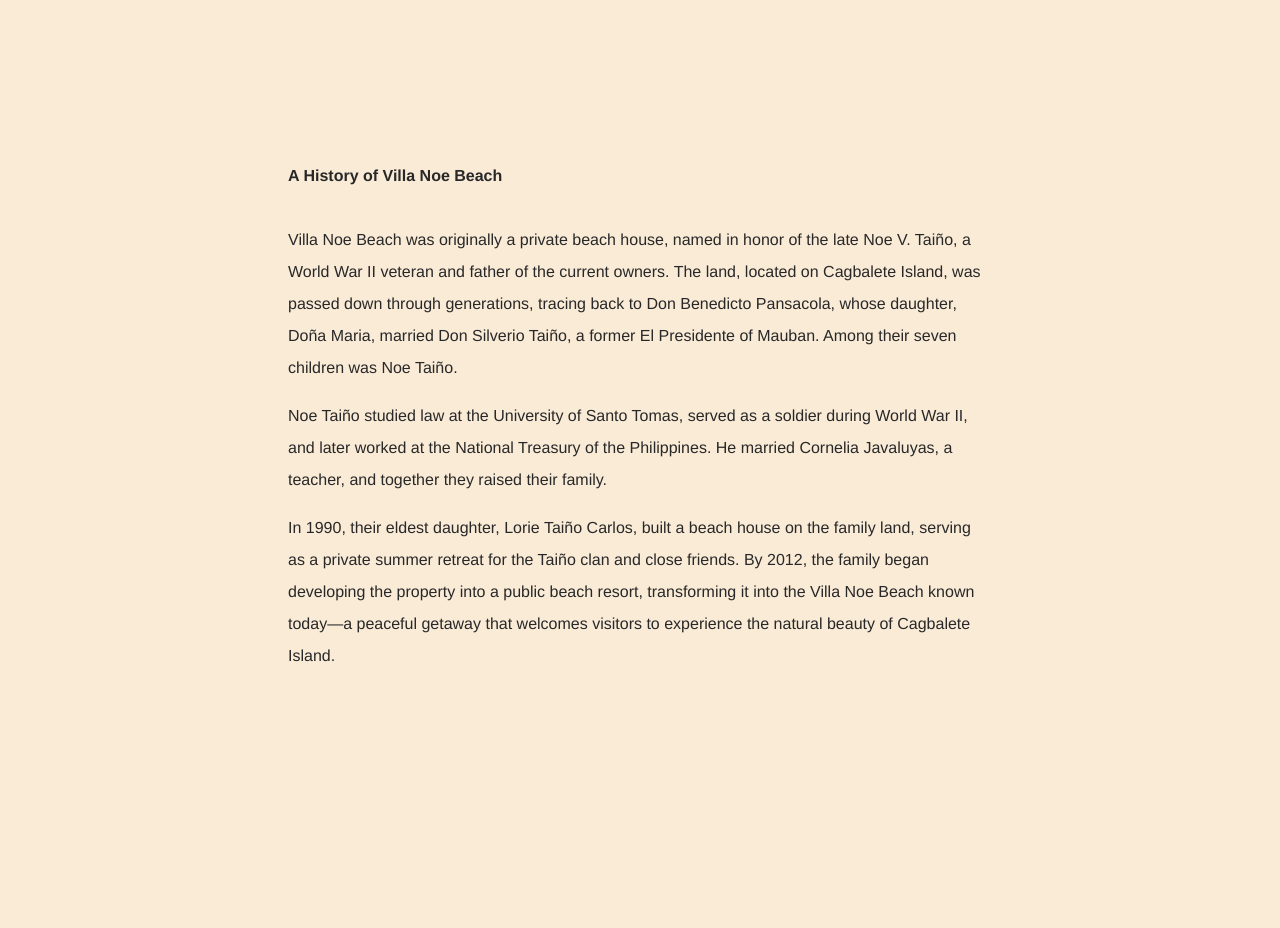
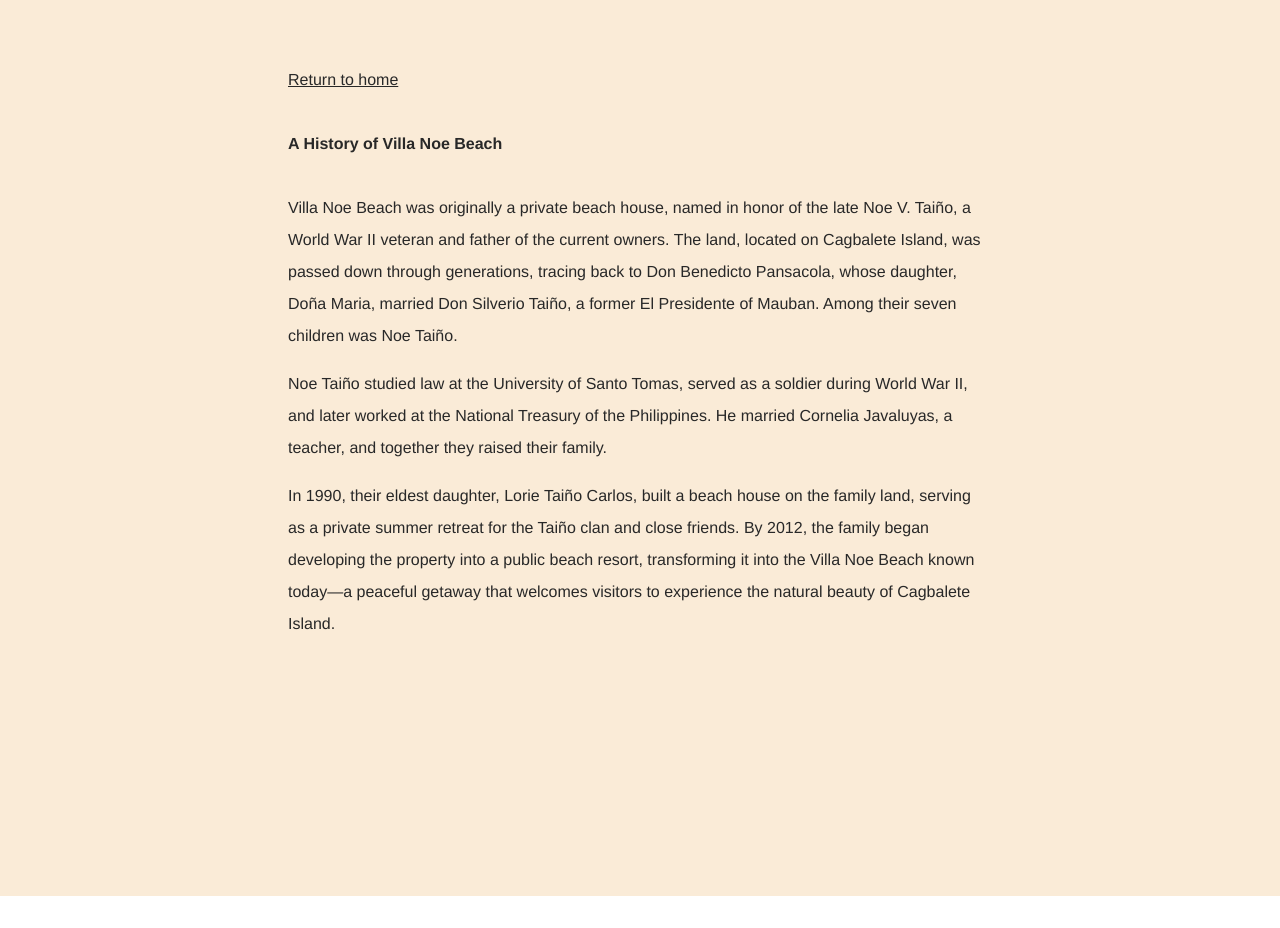
Before and after one commit to giantcarlos/villa-noe, a React (Vite) app: page /about in a window 1280 px wide. After the commit the page ends 896 px from the top, so only its background shows below. Built offline with nearby package versions, Linux system fonts and the light colour scheme.

Commit message:
add return button to AboutDetails

```diff
--- a/src/App.css
+++ b/src/App.css
@@ -364,14 +364,20 @@ button {
   display:flex;
 }
 
+.return {
+  color: inherit;
+  margin-top: 5rem;
+}
+
 .details-title {
   font-weight: 600;
+  margin-top: 2rem;
   margin-bottom: 2rem;
 }
 
 .about-details {
   text-align: left;
-  padding-top: 10rem;
+  padding-top: 4rem;
   padding-bottom: 15rem;
   width: 55%;
   margin-left: auto;
--- a/src/Components/AboutDetails.jsx
+++ b/src/Components/AboutDetails.jsx
@@ -1,9 +1,11 @@
-import React from 'react'
+import React from 'react';
+import { Link } from 'react-router-dom';
 
 function AboutDetails() {
   return (
     <section className="colors-2">
         <div className="about-details">
+            <Link to="/" className="return">Return to home</Link>
             <div className="details-title">A History of Villa Noe Beach</div>
             <p>Villa Noe Beach was originally a private beach house, named in honor of the late Noe V. Taiño, a World War II veteran and father of the current owners. The land, located on Cagbalete Island, was passed down through generations, tracing back to Don Benedicto Pansacola, whose daughter, Doña Maria, married Don Silverio Taiño, a former El Presidente of Mauban. Among their seven children was Noe Taiño.</p>
             <p>Noe Taiño studied law at the University of Santo Tomas, served as a soldier during World War II, and later worked at the National Treasury of the Philippines. He married Cornelia Javaluyas, a teacher, and together they raised their family.</p>
```
